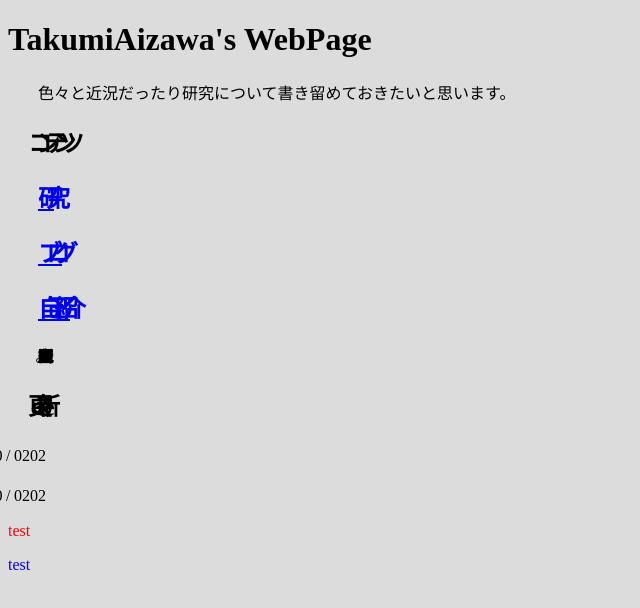
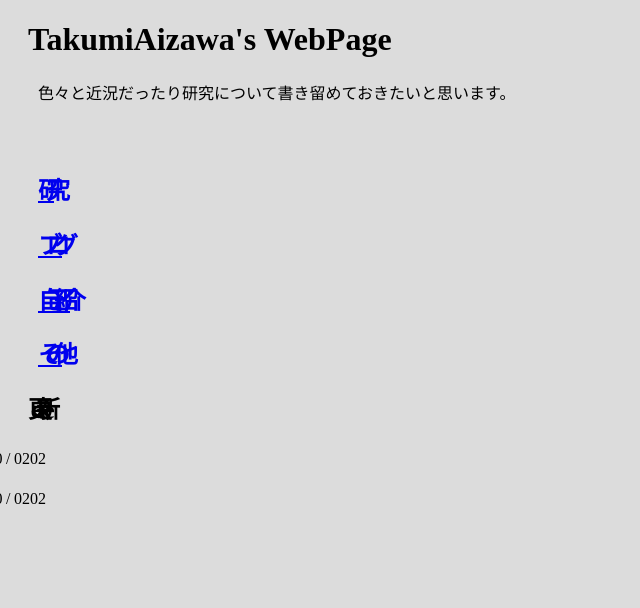
Before and after one commit to TakumiAizawa/TakumiAizawa.github.io, a plain HTML site: page index.html in a window 1280 px wide. Shown: the whole page, without its empty margins (0-640 px from the left). Drawn offline with Linux system fonts and the light colour scheme.

Commit message:
Add files via upload

```diff
--- a/index.html
+++ b/index.html
@@ -7,20 +7,20 @@
   </head>
   <body>
     <header>
-      <h1>TakumiAizawa's WebPage</h1>
+      <h1><span class="mgl-20">TakumiAizawa's WebPage</span></h1>
     </header>
 
     <p><span class="mgl-30">色々と近況だったり研究について書き留めておきたいと思います。</span></p>
 
     <div class="parent">
       <div class="inline-block_test">
-        <h2><span class="mgl-20">コンテンツ</span></h2>
+        <h2><span class="mgl-20"></span></h2>
         <h2><span class="mgl-30"><a href="Research.html" target="_self">研究</a></span><h2>
         <h2><span class="mgl-30"><a href="Blog.html" target="_self">ブログ</a></span><h2>
         <h2><span class="mgl-30"><a href="CV.html" target="_self">自己紹介</a></span><h2>
+        <h2><span class="mgl-30"><a href="Other.html" target="_self">その他</a></span><h2>
       </div>
       <div class="inline-block_test">
-        <p><span class="mgl-30">色々と近況だったり研究について書き留めておきたいと思います。</span></p>
         <article>
           <h2><span class="mgl-20">更新etc</span></h2>
           <p><span class="mgl-30">2020/07/11 自己紹介ページを更新しました。</span></p>
@@ -30,8 +30,5 @@
 
     </div>
 
-      <p class="redtxt">test</p>
-      <p class="bluetxt">test</p>
-
   </body>
 </html>
--- a/style.css
+++ b/style.css
@@ -27,7 +27,7 @@ body {
 
 .inline-block_test div {
   display: inline-block;        /* インラインブロック要素にする */
-  /*background-color:  #ccc;      /* 背景色指定 */
+  background-color:  #ccc;      /* 背景色指定 */
   /*height:  300px;             /* 高さ指定 */
   width: 50%;                 /* 幅指定 */
   /*padding: 50px;              /* 余白指定 */
```
Also changed, not shown: Other.html (added, +16 -0 lines).
